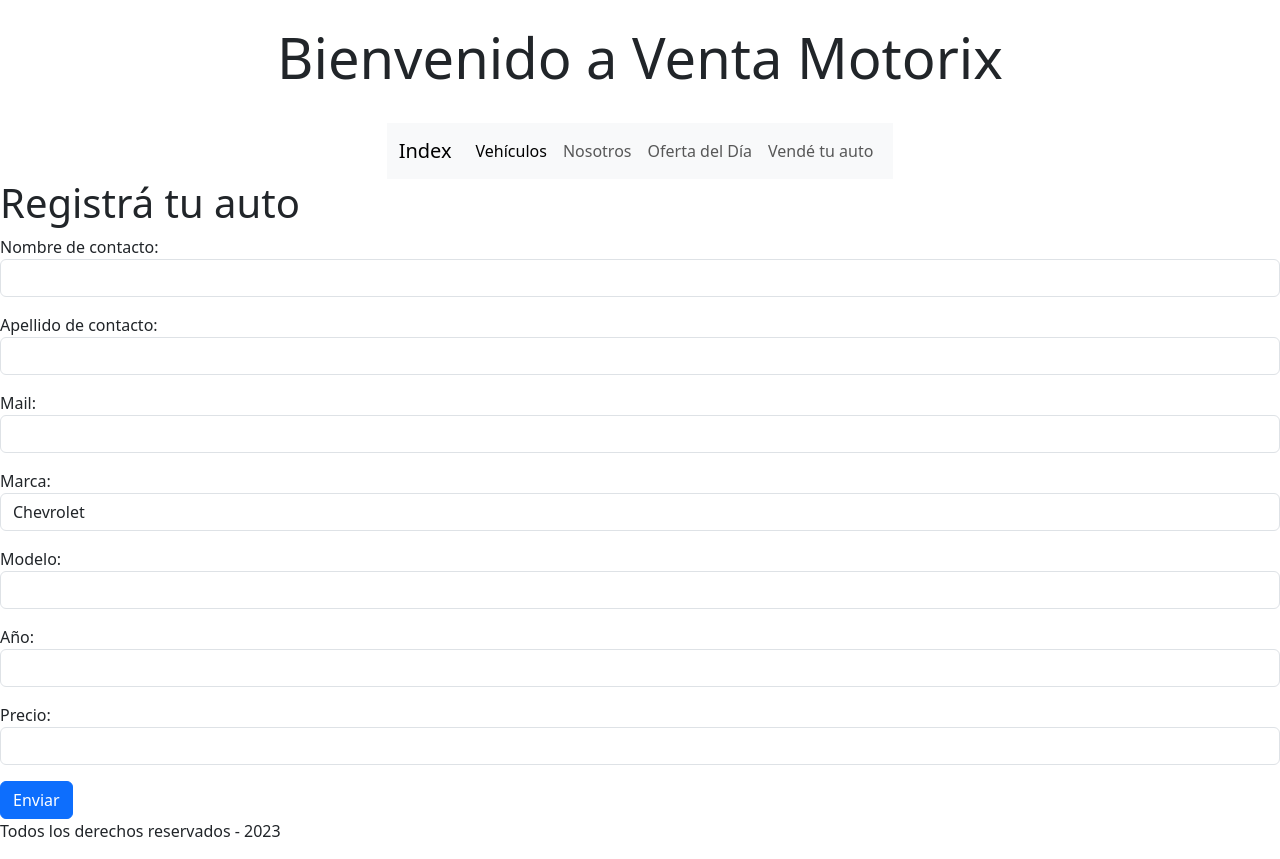
After one commit to JohnTheMano/Cac_django, a Django app: page /principal/vehiculos/auto/ in a window 1280 px wide. The commit adds this page. Run offline with Django 4.2, Linux system fonts and the light colour scheme.

Commit message:
Creacion de nuevo menu para carga de auto en formulario, creacion de form y cambio de ficha vehiculo a oferta del dia

```diff
--- /dev/null
+++ b/proyecto_grupal_django/core/forms.py
@@ -0,0 +1,67 @@
+from typing import Any
+from django import forms
+from django.core.exceptions import ValidationError
+
+class NuevoAuto(forms.Form):
+    listadoMarcas = [
+        ('opcion1', 'Chevrolet'),
+        ('opcion2', 'Fiat'),
+        ('opcion3', 'Toyota'),
+    ]
+
+    nombre = forms.CharField(
+        label="Nombre de contacto",
+        required=True,
+        widget=forms.TextInput(attrs={'class': 'form-control col-md-6'})
+    )
+
+    apellido = forms.CharField(
+        label="Apellido de contacto",
+        required=True,
+        widget=forms.TextInput(attrs={'class': 'form-control col-md-6 fondo_rojo'})
+    )
+
+    Mail = forms.EmailField(
+        label="Mail",
+        required=True,
+        widget=forms.EmailInput(attrs={'class': 'form-control col-md-6'})
+    )
+
+    Marca = forms.ChoiceField(
+        choices=listadoMarcas,
+        required=True,
+        widget=forms.Select(attrs={'class': 'form-control col-md-6'})
+    )
+
+    Modelo = forms.CharField(
+        label="Modelo",
+        required=True,
+        widget=forms.TextInput(attrs={'class': 'form-control col-md-6'})
+    )
+
+    Año = forms.IntegerField(
+        label="Año",
+        required=True,
+        widget=forms.NumberInput(attrs={'class': 'form-control col-md-2'})
+    )
+
+    Precio = forms.IntegerField(
+        label="Precio",
+        required=True,
+        widget=forms.NumberInput(attrs={'class': 'form-control col-md-6'})
+    )
+
+
+    def clean_año(self):
+        año= self.cleaned_data["Año"]
+        if año < 2005:
+            raise ValidationError(("El modelo debe ser mayor a 2006 inclusive"))
+
+        return año
+
+
+    def clean_Precio(self):
+        precio = self.cleaned_data["Precio"]
+        if precio <= 0:
+            raise ValidationError("El precio debe ser un número positivo")
+        return precio
--- a/proyecto_grupal_django/core/templates/core/base.html
+++ b/proyecto_grupal_django/core/templates/core/base.html
@@ -9,7 +9,11 @@
 
     <link href="https://cdn.jsdelivr.net/npm/bootstrap@5.3.2/dist/css/bootstrap.min.css" rel="stylesheet" integrity="sha384-T3c6CoIi6uLrA9TneNEoa7RxnatzjcDSCmG1MXxSR1GAsXEV/Dwwykc2MPK8M2HN" crossorigin="anonymous">
 
-    {% block extra_css %} {% endblock %}
+    <script src="https://cdn.jsdelivr.net/npm/bootstrap@5.3.2/dist/js/bootstrap.bundle.min.js" integrity="sha384-C6RzsynM9kWDrMNeT87bh95OGNyZPhcTNXj1NW7RuBCsyN/o0jlpcV8Qyq46cDfL" crossorigin="anonymous"></script>
+
+
+
+    <!-- {% block extra_css %} {% endblock %} -->
 </head>
 <body>
     <header>
@@ -41,7 +45,8 @@
               <div class="navbar-nav">
                 <a class="nav-link active" aria-current="page" href="{% url 'vehiculos_todos'%}">Vehículos</a>
                 <a class="nav-link" href="{% url 'nosotros' %}">Nosotros</a>
-                <a class="nav-link" href="{% url 'ficha_vehiculo'%}">Nuevo ingreso</a>
+                <a class="nav-link" href="{% url 'ficha_vehiculo'%}">Oferta del Día</a>
+                <a class="nav-link" href="{% url 'registrar_auto'%}">Vendé tu auto</a>
 
                 <!-- <a class="nav-link disabled" aria-disabled="true">Disabled</a> -->
               </div>
--- /dev/null
+++ b/proyecto_grupal_django/core/templates/core/vende_tu_auto.html
@@ -0,0 +1,12 @@
+{% extends 'core/base.html' %}
+{% block title %}Listado Vehículos{% endblock %}
+{% block content %}
+<h1>
+    Registrá tu auto
+</h1>
+<form method="post" action="{% url 'registrar_auto' %}">
+    {% csrf_token %}
+    {{ venta_form.as_p }}
+    <button type="submit" class="btn btn-primary">Enviar</button>
+</form>
+{% endblock %}
--- a/proyecto_grupal_django/core/urls.py
+++ b/proyecto_grupal_django/core/urls.py
@@ -10,4 +10,5 @@ urlpatterns = [
     path('vehiculos/disponibles', views.vehiculos_estado, {'estado': 'disponible'}, name="vehiculos_disponible"),
     path('vehiculos/vendidos', views.vehiculos_estado, {'estado': 'vendido'}, name="vehiculos_vendido"),
     path('vehiculos/ficha/', views.vehiculos_ficha, name='ficha_vehiculo'),
+    path('vehiculos/auto/', views.registrar_venta, name='registrar_auto'),
     ]
--- a/proyecto_grupal_django/core/views.py
+++ b/proyecto_grupal_django/core/views.py
@@ -1,5 +1,10 @@
-from django.shortcuts import render
+from django.shortcuts import render, redirect
+from django.contrib import messages
 from django.http import HttpResponse
+from django.urls import reverse
+from datetime import datetime
+from .forms import  NuevoAuto
+
 
 # Create your views here.
 def index(request):
@@ -82,4 +87,25 @@ def vehiculos_ficha(request):
           'anio':'2020',
           'entrega_inmediata':False,
      }
-     return render( request ,'core/ficha_vehiculo.html',context )
+     return render( request ,'core/oferta_del_dia.html',context )
+
+def registrar_venta(request):
+
+    if request.method == "POST":
+    # Creo la instancia del formulario con los datos cargados en pantalla
+        formulario =  NuevoAuto(request.POST)
+    # Valido y proceso los datos.
+        if formulario.is_valid():
+            messages.info(request,"consulta enviada con exito")
+            #dar de alta info
+            return redirect(reverse("registrar_auto"))
+
+    else:
+    # Creo el formulario vacío con los valores por defecto
+        formulario =  NuevoAuto()
+
+    context = {
+        'venta_form' : formulario
+    }
+
+    return render( request ,'core/vende_tu_auto.html',context )
```
Also changed, not shown: proyecto_grupal_django/core/templates/core/ficha_vehiculo.html (deleted, +0 -30 lines), proyecto_grupal_django/core/templates/core/oferta_del_dia.html (added, +30 -0 lines).
